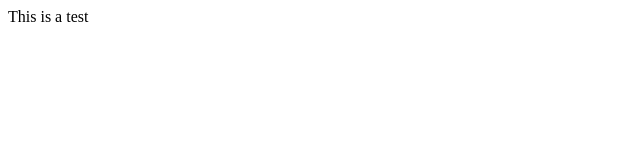
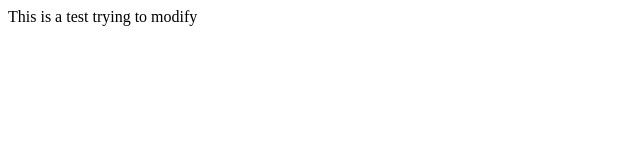
Before and after one commit to Julia-Dow/Julia-Dow.github.io, a plain HTML site: page index.html in a window 1280 px wide. Shown: the whole page, without its empty margins (0-640 px from the left). Drawn offline with Linux system fonts and the light colour scheme.

Commit message:
Update index.html

```diff
--- a/index.html
+++ b/index.html
@@ -2,5 +2,6 @@
 <HTML>
 <body>
 This is a test
+  trying to modify
 </body>
 </HTML>
```
